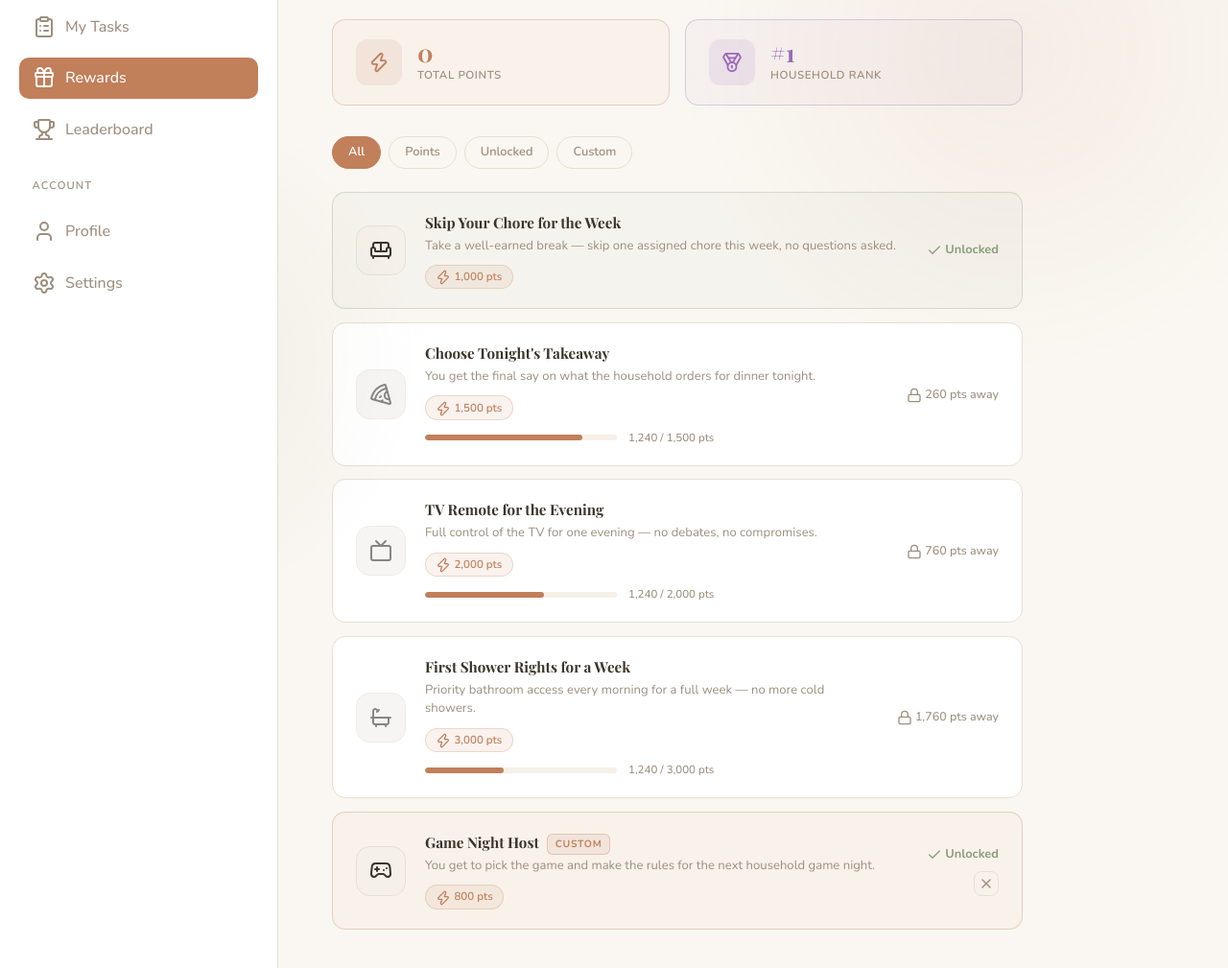
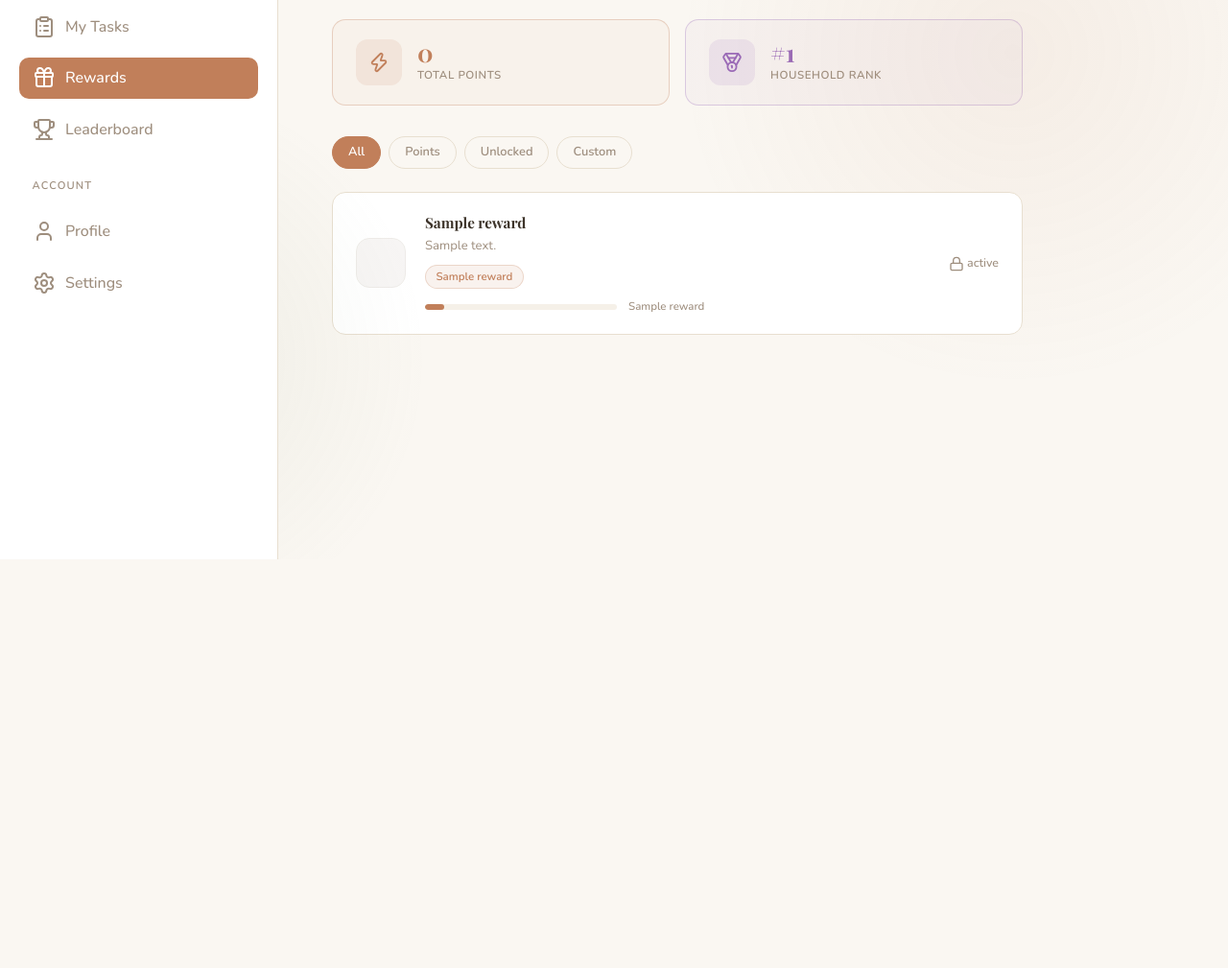
Before and after one commit to vtoriam/agile-project, a Python web app: template Homely/app/templates/rewards.html in a window 1280 px wide. Shown: the part 217-1226 px from the top of the page at 96% size. After the commit the page ends 800 px from the top, so only its background shows below. Run offline with Jinja, Linux system fonts and the light colour scheme; the template is opened without the code that fills it: most values are stand-ins (such as "Sample title", 1, 10 or a date in 2020).

Commit message:
linked up rewards to use values from the database, added confetti when reward is claimed

```diff
--- a/Homely/app/static/css/rewards.css
+++ b/Homely/app/static/css/rewards.css
@@ -164,6 +164,8 @@
   border: 1.5px solid var(--border);
   border-radius: var(--radius);
   padding: 1.25rem 1.5rem;
+  position: relative;
+  overflow: hidden;
   transition:
     border-color 0.15s,
     box-shadow 0.15s;
--- a/Homely/app/static/js/rewards.js
+++ b/Homely/app/static/js/rewards.js
@@ -1,22 +1,45 @@
-// Current user stats provided by the server
 const rewardsPage = document.getElementById("rewardsPage");
 const USER_POINTS = Number(rewardsPage?.dataset.userPoints || 0);
+const rewardsList = document.getElementById("rewardsList");
+const filterTabs = document.querySelectorAll(".filter-tab");
 
-// Filter tabs
-const filterTabs = document.querySelectorAll(".filter-tab");
-const rewardItems = document.querySelectorAll(".reward-item");
+function escapeHtml(value) {
+  return String(value)
+    .replaceAll("&", "&amp;")
+    .replaceAll("<", "&lt;")
+    .replaceAll(">", "&gt;")
+    .replaceAll('"', "&quot;")
+    .replaceAll("'", "&#39;");
+}
 
-filterTabs.forEach((tab) => {
-  tab.addEventListener("click", () => {
-    // Update active tab
-    filterTabs.forEach((t) => t.classList.remove("active"));
-    tab.classList.add("active");
+function visibleRewardItems() {
+  return [...document.querySelectorAll(".reward-item")].filter(
+    (item) => item.style.display !== "none",
+  );
+}
 
-    const filter = tab.dataset.filter;
+function checkEmptyState() {
+  const existing = rewardsList?.querySelector(".empty-state");
+  if (existing) existing.remove();
 
-    rewardItems.forEach((item) => {
+  if (!rewardsList) {
+    return;
+  }
+
+  if (visibleRewardItems().length === 0) {
+    const empty = document.createElement("div");
+    empty.className = "empty-state";
+    empty.innerHTML = `<div class="empty-icon"><i data-lucide="gift"></i></div><p>No rewards in this category yet.</p>`;
+    rewardsList.appendChild(empty);
+    lucide.createIcons();
+  }
+}
+
+function applyRewardFilter(filter) {
+  document.querySelectorAll(".reward-item").forEach((item) => {
     const type = item.dataset.type;
-      const isUnlocked = item.classList.contains("unlocked");
+    const isUnlocked =
+      item.classList.contains("unlocked") || item.classList.contains("claimed");
 
     if (filter === "all") {
       item.style.display = "flex";
@@ -28,23 +51,130 @@ filterTabs.forEach((tab) => {
   });
 
   checkEmptyState();
+}
+
+filterTabs.forEach((tab) => {
+  tab.addEventListener("click", () => {
+    filterTabs.forEach((button) => button.classList.remove("active"));
+    tab.classList.add("active");
+    applyRewardFilter(tab.dataset.filter || "all");
   });
 });
 
-// Delete custom rewards
-document.querySelectorAll(".btn-delete").forEach((btn) => {
-  btn.addEventListener("click", () => {
-    const item = btn.closest(".reward-item");
+function launchConfetti(anchorElement) {
+  const host =
+    anchorElement.closest(".reward-item") || anchorElement.parentElement;
+  if (!host) {
+    return;
+  }
+
+  const existing = host.querySelector(".confetti-burst");
+  if (existing) existing.remove();
+
+  const confetti = document.createElement("div");
+  confetti.className = "confetti-burst";
+  const colors = ["#c17f5a", "#9a6ab8", "#8a9e7a", "#d9b35e", "#de7f6f"];
+
+  for (let index = 0; index < 20; index += 1) {
+    const piece = document.createElement("span");
+    piece.className = "confetti-piece";
+    piece.style.left = `${8 + Math.random() * 84}%`;
+    piece.style.backgroundColor = colors[index % colors.length];
+    piece.style.setProperty(
+      "--confetti-x",
+      `${(Math.random() * 2 - 1) * 150}px`,
+    );
+    piece.style.setProperty("--confetti-y", `${-110 - Math.random() * 80}px`);
+    piece.style.setProperty(
+      "--confetti-rotate",
+      `${360 + Math.random() * 540}deg`,
+    );
+    piece.style.animationDelay = `${Math.random() * 0.12}s`;
+    confetti.appendChild(piece);
+  }
+
+  host.appendChild(confetti);
+  window.setTimeout(() => confetti.remove(), 1400);
+}
+
+function markRewardClaimed(item, button) {
+  item.classList.add("claimed");
+  item.classList.remove("locked");
+  item.dataset.claimed = "true";
+
+  const status = item.querySelector(".reward-status");
+  if (status) {
+    status.innerHTML =
+      '<div class="status-claimed"><i data-lucide="badge-check"></i> Claimed</div>';
+  }
+
+  if (button) {
+    button.disabled = true;
+  }
+
+  launchConfetti(item);
+  lucide.createIcons();
+}
+
+async function claimReward(button) {
+  const item = button.closest(".reward-item");
+  const claimUrl = button.dataset.claimUrl;
+
+  if (!item) {
+    return;
+  }
+
+  if (!claimUrl) {
+    markRewardClaimed(item, button);
+    return;
+  }
+
+  button.disabled = true;
+  const originalLabel = button.textContent;
+  button.textContent = "Claiming...";
+
+  try {
+    const response = await fetch(claimUrl, {
+      method: "POST",
+      headers: {
+        "X-CSRFToken": getCsrfToken(),
+      },
+    });
+    const payload = await response.json();
+
+    if (!response.ok || !payload.success) {
+      throw new Error(payload.message || "Unable to claim reward.");
+    }
+
+    markRewardClaimed(item, button);
+  } catch (error) {
+    button.disabled = false;
+    button.textContent = originalLabel;
+    window.alert(error.message || "Unable to claim reward.");
+  }
+}
+
+function attachRewardControls(item) {
+  const deleteButton = item.querySelector(".btn-delete");
+  if (deleteButton) {
+    deleteButton.addEventListener("click", () => {
       item.style.transition = "opacity 0.2s, transform 0.2s";
       item.style.opacity = "0";
       item.style.transform = "translateX(10px)";
-    setTimeout(() => {
+      window.setTimeout(() => {
         item.remove();
         checkEmptyState();
       }, 200);
     });
-});
+  }
 
+  const claimButton = item.querySelector(".reward-claim-btn");
+  if (claimButton) {
+    claimButton.addEventListener("click", () => claimReward(claimButton));
+  }
+}
+
+document.querySelectorAll(".reward-item").forEach(attachRewardControls);
 
 function openRewardModal() {
   document.getElementById("rewardModal").classList.add("open");
@@ -59,7 +189,6 @@ function closeRewardModal() {
   document.getElementById("rewardModalOverlay").classList.remove("open");
   document.getElementById("rewardTitle").value = "";
   document.getElementById("rewardDesc").value = "";
-  document.getElementById("rewardType").value = "points";
   document.getElementById("thresholdValue").value = "";
   document.getElementById("rewardIcon").value = "star";
   document.getElementById("rewardModalError").textContent = "";
@@ -76,122 +205,112 @@ function updateRewardIconPreview() {
   lucide.createIcons();
 }
 
-// Add custom reward
+function buildCustomRewardCard({
+  title,
+  desc,
+  threshold,
+  icon,
+  isUnlocked,
+  rewardKey,
+}) {
+  const progressPct = Math.min(
+    100,
+    Math.round((USER_POINTS / threshold) * 100),
+  );
+  const remaining = Math.max(threshold - USER_POINTS, 0);
+  const statusMarkup = isUnlocked
+    ? `
+      <div class="status-unlocked"><i data-lucide="check"></i> Unlocked</div>
+      <button class="reward-claim-btn" type="button">Claim</button>
+    `
+    : `<div class="status-locked"><i data-lucide="lock"></i> ${remaining.toLocaleString()} pts away</div>`;
+
+  const conditionMarkup = isUnlocked
+    ? `
+      <div class="reward-condition">
+        <span class="condition-badge points-badge"><i data-lucide="zap"></i> ${threshold.toLocaleString()} pts</span>
+      </div>
+    `
+    : `
+      <div class="reward-condition">
+        <span class="condition-badge points-badge"><i data-lucide="zap"></i> ${threshold.toLocaleString()} pts</span>
+      </div>
+      <div class="progress-wrap">
+        <div class="progress-bar-custom">
+          <div class="progress-fill" style="width: ${progressPct}%"></div>
+        </div>
+        <span class="progress-label">${Math.min(USER_POINTS, threshold).toLocaleString()} / ${threshold.toLocaleString()} pts</span>
+      </div>
+    `;
+
+  return `
+    <div class="reward-item custom-reward ${isUnlocked ? "unlocked" : "locked"}" data-type="custom" data-reward-key="${escapeHtml(rewardKey)}" data-claimed="false">
+      <div class="reward-icon-wrap">
+        <div class="reward-icon ${isUnlocked ? "" : "muted"}"><i data-lucide="${escapeHtml(icon)}"></i></div>
+      </div>
+      <div class="reward-body">
+        <div class="reward-title-row">
+          <div class="reward-title">${escapeHtml(title)}</div>
+          <span class="custom-tag">Custom</span>
+        </div>
+        <p class="reward-desc">${escapeHtml(desc || "No description provided.")}</p>
+        ${conditionMarkup}
+      </div>
+      <div class="reward-status">
+        ${statusMarkup}
+        <button class="btn-delete" type="button" title="Delete reward"><i data-lucide="x"></i></button>
+      </div>
+    </div>
+  `;
+}
+
 function submitReward() {
   const title = document.getElementById("rewardTitle").value.trim();
   const desc = document.getElementById("rewardDesc").value.trim();
-  const type = document.getElementById("rewardType").value || "points";
-  const threshold = parseInt(document.getElementById("thresholdValue").value);
+  const threshold = Number.parseInt(
+    document.getElementById("thresholdValue").value,
+    10,
+  );
   const icon = document.getElementById("rewardIcon").value || "star";
   const errEl = document.getElementById("rewardModalError");
 
-  // Basic validation
   if (!title) {
     errEl.textContent = "Please enter a reward title.";
     highlight("rewardTitle");
     return;
   }
+
   if (!threshold || threshold < 1) {
     errEl.textContent = "Points must be a positive number.";
     highlight("thresholdValue");
     return;
   }
 
-  if (type !== "points") {
-    errEl.textContent = "Only point-based rewards are supported right now.";
-    return;
+  const rewardKey = `custom-${Date.now()}`;
+  const isUnlocked = USER_POINTS >= threshold;
+  const newItem = document.createElement("div");
+  newItem.innerHTML = buildCustomRewardCard({
+    title,
+    desc,
+    threshold,
+    icon,
+    isUnlocked,
+    rewardKey,
+  });
+
+  const rewardElement = newItem.firstElementChild;
+  rewardsList.prepend(rewardElement);
+  attachRewardControls(rewardElement);
+  lucide.createIcons();
+  closeRewardModal();
+  checkEmptyState();
 }
 
-  // Determine if unlocked
-  let isUnlocked = false;
-  let statusText = "";
-  let conditionHTML = "";
-
-  isUnlocked = USER_POINTS >= threshold;
-  const remaining = threshold - USER_POINTS;
-  statusText = isUnlocked
-    ? "✓ Unlocked"
-    : `<i data-lucide="lock"></i> ${remaining.toLocaleString()} pts away`;
-  const progressPct = Math.min(
-    100,
-    Math.round((USER_POINTS / threshold) * 100),
-  );
-  conditionHTML = `<span class="condition-badge points-badge"><i data-lucide="zap"></i> ${threshold.toLocaleString()} pts</span>`;
-  if (!isUnlocked) {
-    conditionHTML += `
-      <div class="progress-wrap">
-        <div class="progress-bar-custom">
-          <div class="progress-fill" style="width:${progressPct}%"></div>
-        </div>
-        <span class="progress-label">${USER_POINTS.toLocaleString()} / ${threshold.toLocaleString()} pts</span>
-      </div>`;
-  }
-
-  const statusClass = isUnlocked ? "status-unlocked" : "status-locked";
-  const itemClass = isUnlocked ? "unlocked" : "locked";
-
-  const newItem = document.createElement("div");
-  newItem.className = `reward-item custom-reward ${itemClass}`;
-  newItem.dataset.type = "custom";
-  newItem.innerHTML = `
-    <div class="reward-icon-wrap">
-      <div class="reward-icon ${isUnlocked ? "" : "muted"}"><i data-lucide="${icon}"></i></div>
-    </div>
-    <div class="reward-body">
-      <div class="reward-title-row">
-        <div class="reward-title">${title}</div>
-        <span class="custom-tag">Custom</span>
-      </div>
-      <p class="reward-desc">${desc || "No description provided."}</p>
-      <div class="reward-condition">${conditionHTML}</div>
-    </div>
-    <div class="reward-status">
-      <div class="${statusClass}">${statusText}</div>
-      <button class="btn-delete" title="Delete reward">✕</button>
-    </div>
-  `;
-
-  // Attach delete handler to new item
-  newItem.querySelector(".btn-delete").addEventListener("click", () => {
-    newItem.style.transition = "opacity 0.2s, transform 0.2s";
-    newItem.style.opacity = "0";
-    newItem.style.transform = "translateX(10px)";
-    setTimeout(() => {
-      newItem.remove();
-      checkEmptyState();
-    }, 200);
-  });
-
-  document.getElementById("rewardsList").prepend(newItem);
-  lucide.createIcons();
-
-  closeRewardModal();
-}
-
-// Highlight invalid field briefly
 function highlight(id) {
   const el = document.getElementById(id);
   el.style.borderColor = "#e05c5c";
   el.focus();
-  setTimeout(() => (el.style.borderColor = ""), 1500);
-}
-
-// Check if filtered list is empty and show empty state
-function checkEmptyState() {
-  const list = document.getElementById("rewardsList");
-  const visible = [...list.querySelectorAll(".reward-item")].filter(
-    (i) => i.style.display !== "none",
-  );
-
-  const existing = list.querySelector(".empty-state");
-  if (existing) existing.remove();
-
-  if (visible.length === 0) {
-    const empty = document.createElement("div");
-    empty.className = "empty-state";
-    empty.innerHTML = `<div class="empty-icon"><i data-lucide="gift"></i></div><p>No rewards in this category yet.</p>`;
-    list.appendChild(empty);
-  }
+  window.setTimeout(() => (el.style.borderColor = ""), 1500);
 }
 
 window.openRewardModal = openRewardModal;
--- a/Homely/app/templates/rewards.html
+++ b/Homely/app/templates/rewards.html
@@ -50,128 +50,47 @@
 
         <!-- Rewards List -->
         <div class="rewards-list" id="rewardsList">
-
-          <!-- Unlocked reward -->
-          <div class="reward-item unlocked" data-type="points">
+          {% for reward in rewards %}
+          <div
+            class="reward-item {% if reward.claimed %}claimed{% elif reward.unlocked %}unlocked{% else %}locked{% endif %}"
+            data-type="points"
+            data-reward-key="{{ reward.key }}"
+            data-claim-url="{{ reward.claim_url }}"
+            data-reward-title="{{ reward.title }}"
+            data-claimed="{{ 'true' if reward.claimed else 'false' }}"
+          >
             <div class="reward-icon-wrap">
-              <div class="reward-icon"><i data-lucide="sofa"></i></div>
+              <div class="reward-icon{% if not reward.unlocked and not reward.claimed %} muted{% endif %}"><i data-lucide="{{ reward.icon }}"></i></div>
             </div>
             <div class="reward-body">
-              <div class="reward-title">Skip Your Chore for the Week</div>
-              <p class="reward-desc">
-                Take a well-earned break — skip one assigned chore this week, no
-                questions asked.
-              </p>
+              <div class="reward-title">{{ reward.title }}</div>
+              <p class="reward-desc">{{ reward.description }}</p>
               <div class="reward-condition">
-                <span class="condition-badge points-badge"><i data-lucide="zap"></i> 1,000 pts</span>
+                <span class="condition-badge points-badge">
+                  <i data-lucide="{{ reward.condition_icon }}"></i> {{ reward.condition_label }}
+                </span>
               </div>
+              {% if reward.progress_label %}
+              <div class="progress-wrap">
+                <div class="progress-bar-custom">
+                  <div class="progress-fill" style="width: {{ reward.progress_pct }}%"></div>
+                </div>
+                <span class="progress-label">{{ reward.progress_label }}</span>
+              </div>
+              {% endif %}
             </div>
             <div class="reward-status">
+              {% if reward.claimed %}
+              <div class="status-claimed"><i data-lucide="badge-check"></i> Claimed</div>
+              {% elif reward.unlocked %}
               <div class="status-unlocked"><i data-lucide="check"></i> Unlocked</div>
+              <button class="reward-claim-btn" type="button">Claim</button>
+              {% else %}
+              <div class="status-locked"><i data-lucide="lock"></i> {{ reward.status_text }}</div>
+              {% endif %}
             </div>
           </div>
-
-          <!-- Locked reward -->
-          <div class="reward-item locked" data-type="points">
-            <div class="reward-icon-wrap">
-              <div class="reward-icon muted"><i data-lucide="pizza"></i></div>
-            </div>
-            <div class="reward-body">
-              <div class="reward-title">Choose Tonight's Takeaway</div>
-              <p class="reward-desc">
-                You get the final say on what the household orders for dinner
-                tonight.
-              </p>
-              <div class="reward-condition">
-                <span class="condition-badge points-badge"><i data-lucide="zap"></i> 1,500 pts</span>
-              </div>
-              <div class="progress-wrap">
-                <div class="progress-bar-custom">
-                  <div class="progress-fill" style="width: 82%"></div>
-                </div>
-                <span class="progress-label">1,240 / 1,500 pts</span>
-              </div>
-            </div>
-            <div class="reward-status">
-              <div class="status-locked"><i data-lucide="lock"></i> 260 pts away</div>
-            </div>
-          </div>
-
-          <!-- Locked reward -->
-          <div class="reward-item locked" data-type="points">
-            <div class="reward-icon-wrap">
-              <div class="reward-icon muted"><i data-lucide="tv"></i></div>
-            </div>
-            <div class="reward-body">
-              <div class="reward-title">TV Remote for the Evening</div>
-              <p class="reward-desc">
-                Full control of the TV for one evening — no debates, no
-                compromises.
-              </p>
-              <div class="reward-condition">
-                <span class="condition-badge points-badge"><i data-lucide="zap"></i> 2,000 pts</span>
-              </div>
-              <div class="progress-wrap">
-                <div class="progress-bar-custom">
-                  <div class="progress-fill" style="width: 62%"></div>
-                </div>
-                <span class="progress-label">1,240 / 2,000 pts</span>
-              </div>
-            </div>
-            <div class="reward-status">
-              <div class="status-locked"><i data-lucide="lock"></i> 760 pts away</div>
-            </div>
-          </div>
-
-          <!-- Locked reward -->
-          <div class="reward-item locked" data-type="points">
-            <div class="reward-icon-wrap">
-              <div class="reward-icon muted"><i data-lucide="bath"></i></div>
-            </div>
-            <div class="reward-body">
-              <div class="reward-title">First Shower Rights for a Week</div>
-              <p class="reward-desc">
-                Priority bathroom access every morning for a full week — no more
-                cold showers.
-              </p>
-              <div class="reward-condition">
-                <span class="condition-badge points-badge"><i data-lucide="zap"></i> 3,000 pts</span>
-              </div>
-              <div class="progress-wrap">
-                <div class="progress-bar-custom">
-                  <div class="progress-fill" style="width: 41%"></div>
-                </div>
-                <span class="progress-label">1,240 / 3,000 pts</span>
-              </div>
-            </div>
-            <div class="reward-status">
-              <div class="status-locked"><i data-lucide="lock"></i> 1,760 pts away</div>
-            </div>
-          </div>
-
-          <!-- Custom reward -->
-          <div class="reward-item custom-reward unlocked" data-type="custom">
-            <div class="reward-icon-wrap">
-              <div class="reward-icon"><i data-lucide="gamepad-2"></i></div>
-            </div>
-            <div class="reward-body">
-              <div class="reward-title-row">
-                <div class="reward-title">Game Night Host</div>
-                <span class="custom-tag">Custom</span>
-              </div>
-              <p class="reward-desc">
-                You get to pick the game and make the rules for the next
-                household game night.
-              </p>
-              <div class="reward-condition">
-                <span class="condition-badge points-badge"><i data-lucide="zap"></i> 800 pts</span>
-              </div>
-            </div>
-            <div class="reward-status">
-              <div class="status-unlocked"><i data-lucide="check"></i> Unlocked</div>
-              <button class="btn-delete" title="Delete reward"><i data-lucide="x"></i></button>
-            </div>
-          </div>
+          {% endfor %}
 
         </div>
 
```
Also changed, not shown: other parts of Homely/app/static/css/rewards.css (+67 -0 lines), Homely/app/routes.py (+142 -0 lines). Lines whose indentation alone changed are shown as unchanged.
